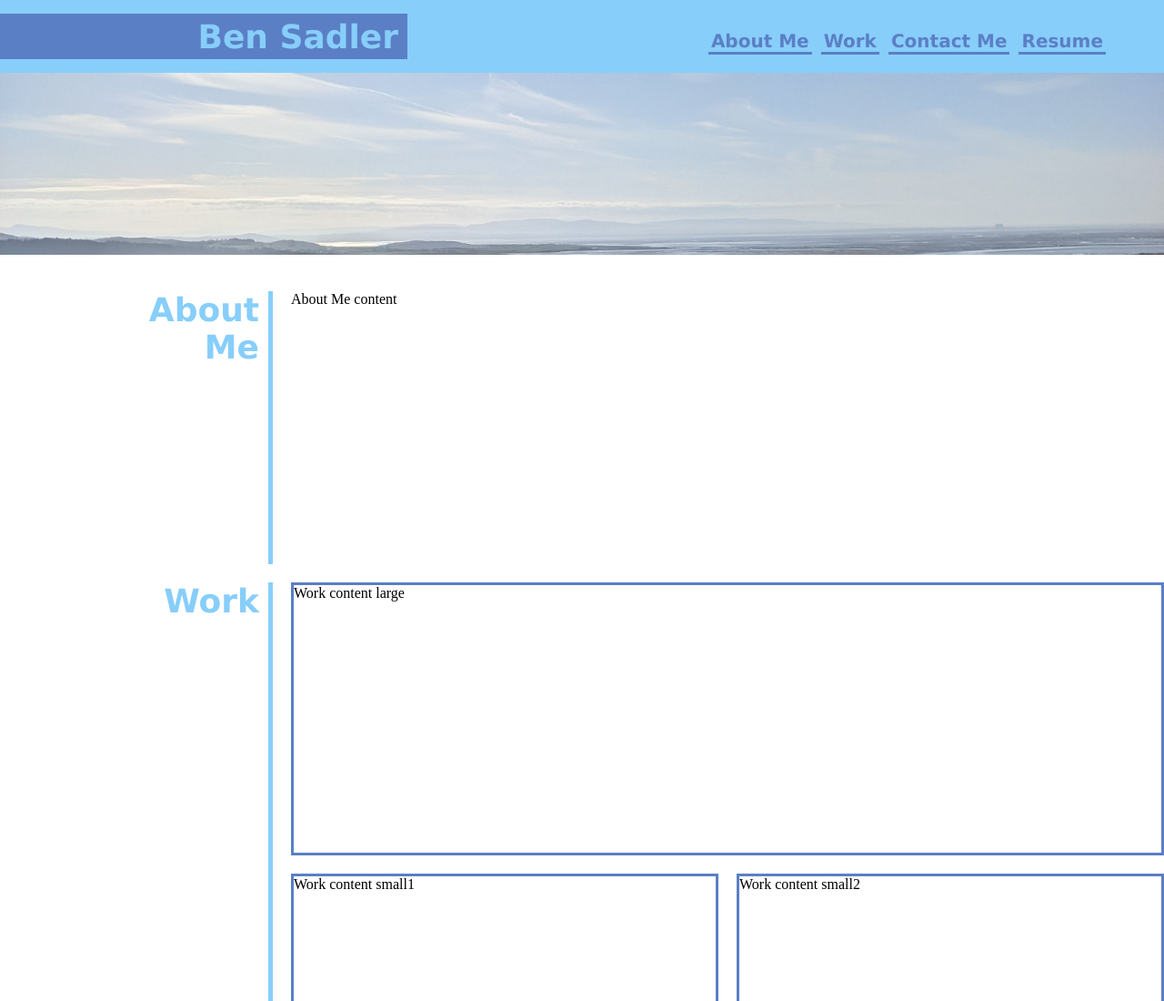
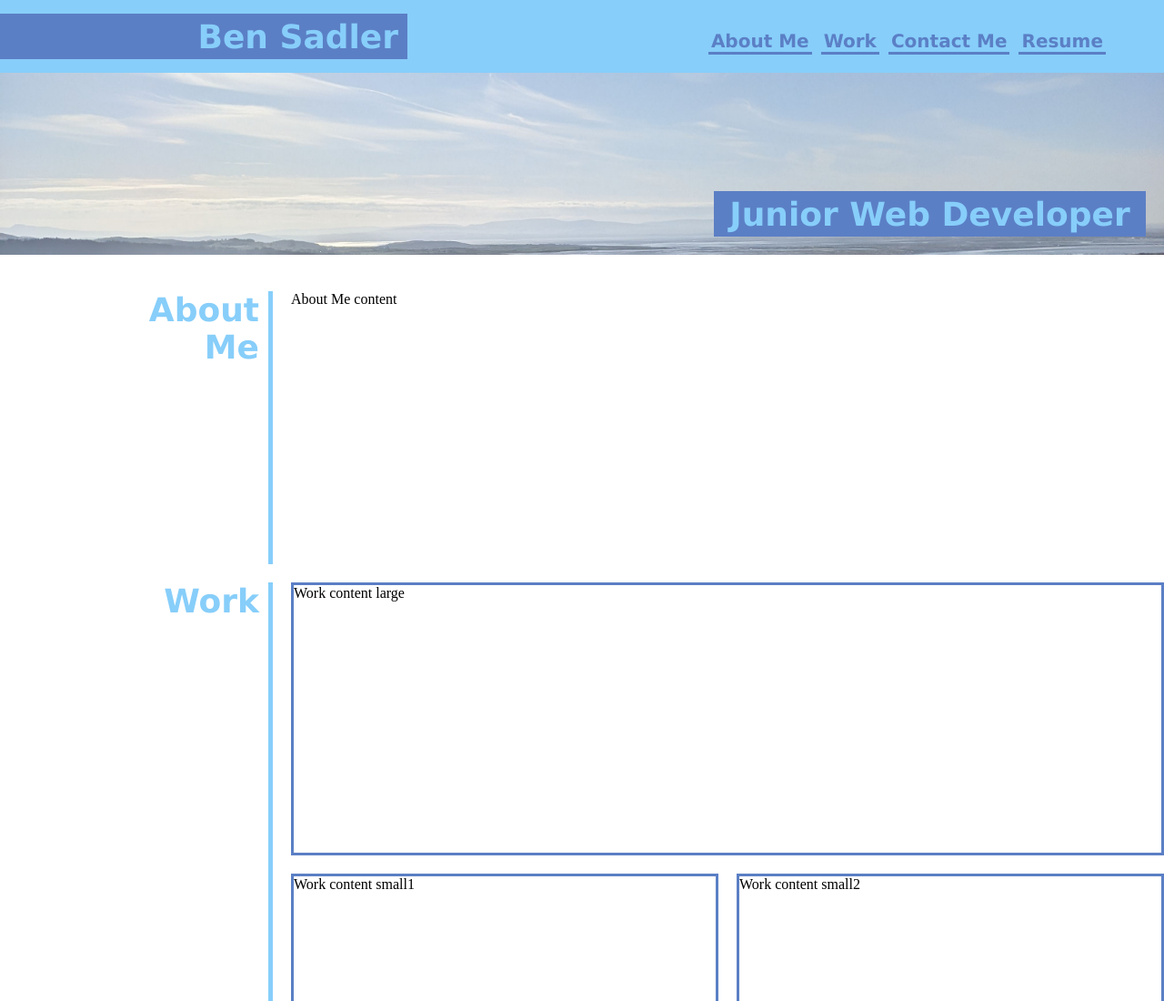
Before and after one commit to BenA251/Ben-Sadler-Portfolio, a plain HTML site: page index.html in a window 1280 px wide. Shown: the top 1100 px of the page at 91% size. Drawn offline with Linux system fonts and the light colour scheme.

Commit message:
added caption on top of hero image

```diff
--- a/assets/style.css
+++ b/assets/style.css
@@ -93,6 +93,20 @@ grid-template-areas:
 #hero-image{
 grid-area: hero-image;
 }
+
+#subtitle {
+  display: flex;
+  background-color: var(--color2);
+  position: absolute;
+  width: 465px;
+  padding-left: 10px;
+  top: 210px;
+  right: 20px;
+  height: 50px;
+  justify-content: center;
+  align-items: center;
+}
+
 
 #about-me-heading{
 grid-area: about-me-heading;
--- a/index.html
+++ b/index.html
@@ -27,6 +27,9 @@
     <main>
       <div id="hero-image">
         <img src="assets\Images\Hero-Image5.jpg" alt="heroimage">
+        <div id="subtitle">
+          <h3>Junior Web Developer</h3>
+        </div>
       </div>
       <div id="about-me-heading" class="sub-heading-format">
         <h2>About Me</h2>
```
